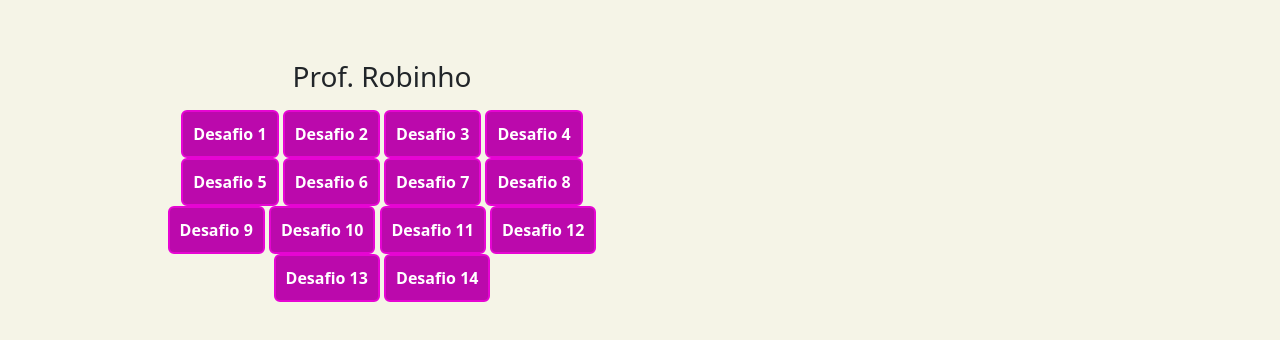
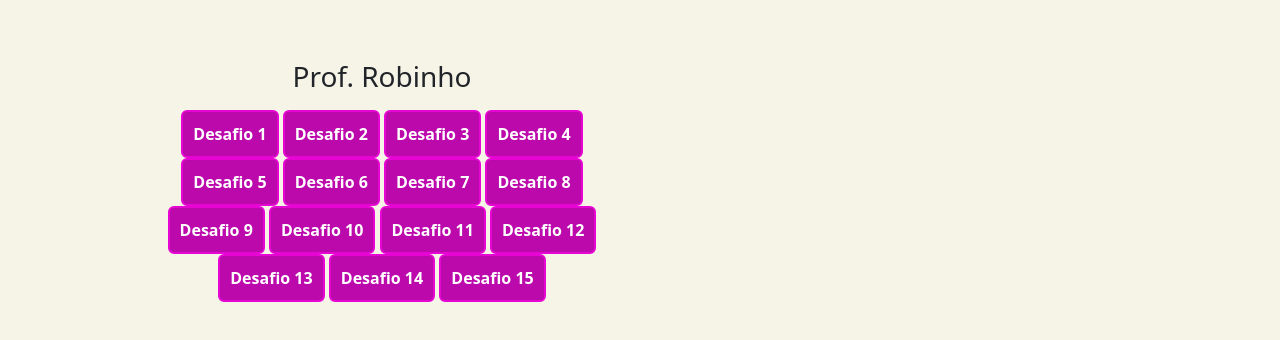
Before and after one commit to Gabrielnxnx/desafiosrobison, a plain HTML site: page index.html in a window 1280 px wide. Shown: the part 76-416 px from the top of the page. Drawn offline with nearby package versions, Linux system fonts and the light colour scheme.

Commit message:
Update index.html

```diff
--- a/index.html
+++ b/index.html
@@ -56,6 +56,7 @@
                                 <a href="desafio12.html" class="btn btn-info link-a-1">Desafio 12</a>
                                 <a href="desafio13.html" class="btn btn-info link-a-1">Desafio 13</a>
                                 <a href="desafio14.html" class="btn btn-info link-a-1">Desafio 14</a>
+                                <a href="desafio15.html" class="btn btn-info link-a-1">Desafio 15</a>
                         </section>
                     </div>
 
```
